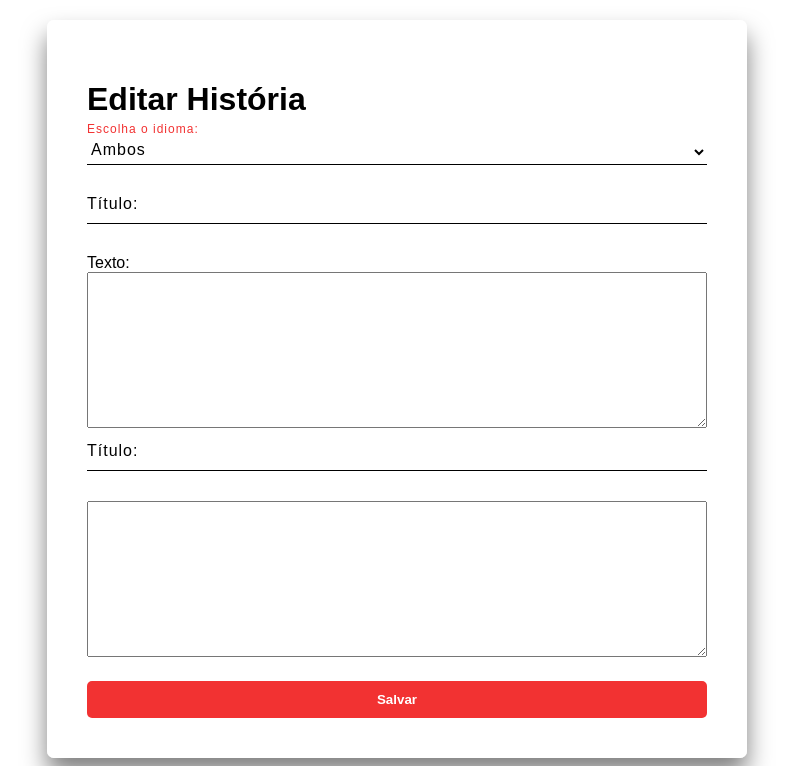
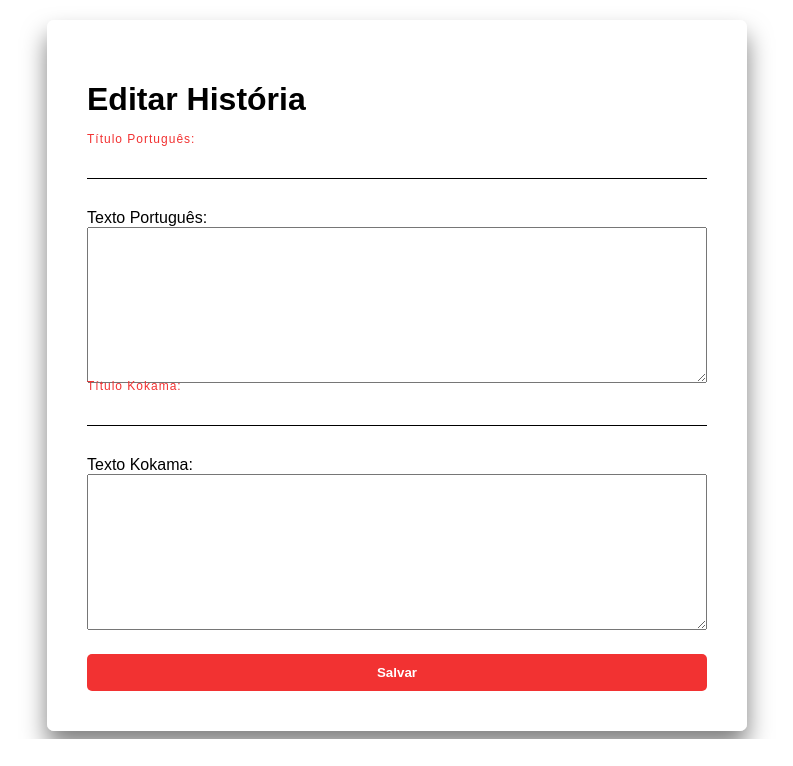
Before and after one commit to fga-eps-mds/2020.2-Projeto-Kokama-Usuario, a Django app: template story/templates/add_story.html in a window 1280 px wide. Shown: the part 80-846 px from the top of the page, without its empty margins (243-1036 px from the left). After the commit the page ends 819 px from the top, so only its background shows below. Run offline with Django 3.2, Linux system fonts and the light colour scheme; tables that the repository leaves empty hold one stand-in row (values such as "Sample post"); the template is opened without the code that fills it: values that come from a table or form of the project are taken from there, most other values are stand-ins (such as "Sample title", 1, 10 or a date in 2020).

Commit message:
Make visual solution to both language story register
Co-authored-by: Luiz Gustavo <luiz1gustavocampos@gmail.com>

```diff
--- a/story/forms.py
+++ b/story/forms.py
@@ -1,25 +1,30 @@
 from django import forms
-from django.core.validators import RegexValidator
 
 
 class StoryForm(forms.Form):
 
-    language = forms.ChoiceField(
-        choices = (
-            ("1", "Ambos"),
-            ("2", "Português"),
-            ("3", "Kokama"),
-        ),
-        label='',
-    )
-
-    title = forms.CharField(
+    title_portuguese = forms.CharField(
         label='title',
+        required=False,
         error_messages={'required': 'Preencha este campo.'}
     )
 
-    text = forms.CharField(
+    text_portuguese = forms.CharField(
         label='text',
+        required=False,
         widget=forms.Textarea,
         error_messages={'required': 'Preencha este campo.'}
     )
+
+    title_kokama = forms.CharField(
+        label='title',
+        required=False,
+        error_messages={'required': 'Preencha este campo.'}
+    )
+
+    text_kokama = forms.CharField(
+        label='text',
+        required=False,
+        widget=forms.Textarea,
+        error_messages={'required': 'Preencha este campo.'}
+    )
--- a/story/templates/add_story.html
+++ b/story/templates/add_story.html
@@ -12,68 +12,110 @@
     <form id="form-container" action="/historia/adicionar_historia/{{id}}" method="POST">
         {% csrf_token %}
 
-        {% for error in story_form.language.errors %}
-            <p class="red-text">{{ error }}</p>
+        {% for error in story_form.title_portuguese.errors %}
+            <p style="color: red">{{ error }}</p>
         {% endfor %}
-        <div class="drop-down-box">
-            <label class="drop-down-text" for="story_language">
-                Escolha o idioma:
-            </label>
-            {{story_form.language}}
+        <div class='input-box'>
+            {{ story_form.title_portuguese }}
+            <label>Título Português:</label>
         </div>
 
-        {% for error in story_form.title.errors %}
-            <p style="color: red" id="erro_title">{{ error }}</p>
+        {% for error in story_form.text_portuguese.errors %}
+        <p style="color: red">{{ error }}</p>
+        {% endfor %}
+        <label>Texto Português:</label>
+        <div class='textarea-input'>
+            {{ story_form.text_portuguese }}
+        </div>
+
+        {% for error in story_form.title_kokama.errors %}
+            <p style="color: red">{{ error }}</p>
         {% endfor %}
         <div class='input-box'>
-            {{ story_form.title }}
-            <label>Título:</label>
+            {{ story_form.title_kokama }}
+            <label>Título Kokama:</label>
         </div>
 
-        {% for error in story_form.text.errors %}
-        <p style="color: red" id="erro_text">>{{ error }}</p>
+        {% for error in story_form.text_kokama.errors %}
+        <p style="color: red">{{ error }}</p>
         {% endfor %}
-        <label>Texto:</label>
         <div class='textarea-input'>
-            {{ story_form.text }}
+            <label>Texto Kokama:</label>
+            {{ story_form.text_kokama }}
         </div>
+
+        <input type="button" id="add_form" value="Adicionar tradução"/>
 
         <button class="submit-buttom" type="submit">Salvar</button>
 </div>
 
 <script>
-    let container = document.querySelector("#form-container")
-    let language = document.querySelector("#id_language").value
+
+    let title_2 = document.querySelector("#id_title_kokama")
+    let text_2 = document.querySelector("#id_text_kokama")
+    let add_button = document.querySelector("#add_form")
+    let add_or_edit = document.querySelector("h1")
+
+    if (add_or_edit.innerText == "Editar História") {
+        add_button.style.display = "none"
+    } else {
+        title_2.parentElement.style.display="none"
+        text_2.parentElement.style.display="none"
+
+        add_button.addEventListener("click", add_form)
+
+        function add_form() {
+            if (add_button.value == "Remover tradução") {
+                add_button.value = "Adicionar tradução"
+                title_2.parentElement.style.display='none'
+                text_2.parentElement.style.display='none'
+            } else {
+                add_button.value = "Remover tradução"
+                title_2.parentElement.style.display='block'
+                text_2.parentElement.style.display='block'
+            }
+        }
+    }
+
+
+
+
+    {% comment %} let container = document.querySelector("#form-container")
+    let language_dropdown = document.querySelector("#id_language")
     let titleArea = document.querySelector(".input-box")
     let textArea = document.querySelector(".textarea-input")
     let submitButton = document.querySelector(".submit-buttom")
 
-    // Se selected for "ambos"
-    if (language == 1) {
     let newTitleArea = titleArea.cloneNode(true)
     let newTitleForm = newTitleArea.children[0]
+    newTitleForm.setAttribute('value', '')
+    container.appendChild(newTitleArea)
 
     let newTextArea = textArea.cloneNode(true)
     let newTextForm = newTextArea.children[0]
-
-        // Zerar valores do clone
-        newTitleForm.setAttribute('value', '')
     newTextForm.setAttribute('value', '')
-
-        submitButton.style.display='none'
-        let newSubmitButton = submitButton.cloneNode(true)
-        newSubmitButton.style.display='block'
+    container.appendChild(newTextArea)
 
 
-        // Remover erros do clone
-        //newTitleForm.children["title_error"]?.remove()
-        //newTextForm.children["text_error"]?.remove()
+    container.appendChild(submitButton)
 
-        // Insere novos forms no html
-        container.appendChild(newTitleArea)
-        container.appendChild(newTextArea)
-        container.appendChild(newSubmitButton)
+    language_dropdown.onchange = function() {
+        language = language_dropdown.value
+        if (language == 1) {
+            newTitleArea.style.display='block'
+            newTitleArea["children"].id_title.required = true
+            newTextArea.style.display='block'
+            newTextArea["children"].id_text.required = true
         }
+        else {
+            newTitleArea.style.display='none'
+            newTitleArea["children"].id_title.required = false
+            newTextArea.style.display='none'
+            newTextArea["children"].id_text.required = false
+        }
+
+    }; {% endcomment %}
+
 
 
 </script>
--- a/story/templates/list_story.html
+++ b/story/templates/list_story.html
@@ -21,7 +21,7 @@
         <div class="word-list">
             {% for story in page %}
             <div class="word-area">
-                <span class="word"><a href="/historia/adicionar_historia/{{story.id}}">{{ story.title }}</a></span>
+                <span class="word"><a href="/historia/adicionar_historia/{{story.id}}">{{ story.title_portuguese }} -- {{ story.title_kokama}}</a></span>
                 <a href="/historia/lista_de_historias/{{story.id}}/delete" onclick="return confirm('Tem certeza que deseja executar essa operação? Ela não pode ser desfeita!');">
                     <em class="fas fa-trash"></em>
                 </a>
--- a/story/views.py
+++ b/story/views.py
@@ -16,6 +16,7 @@ STORY_LIST_URL = 'ensino/lista_de_historias'
 SERVER_ERROR = 'Erro interno do servidor'
 STORIES_PER_PAGE = 25
 
+## Atualizar pesquisa com title/text de cada língua
 def get_search_list(match, query_list):
     search_list = []
     for story in query_list:
@@ -80,7 +81,7 @@ def delete_story(request, id):
 def add_story_get(request, id):
     if id:
         try:
-            url = '{base_url}/{parameter}/{id}'.format(base_url = config('LEARN_MICROSERVICE_URL'), parameter = 'historia/lista_de_historias', id=id)
+            url = '{base_url}/{parameter}/{id}'.format(base_url = config('LEARN_MICROSERVICE_URL'), parameter = STORY_LIST_URL, id=id)
             response = requests.get(url)
         except Exception:
             return HttpResponse(
```
Lines whose indentation alone changed are shown as unchanged.
